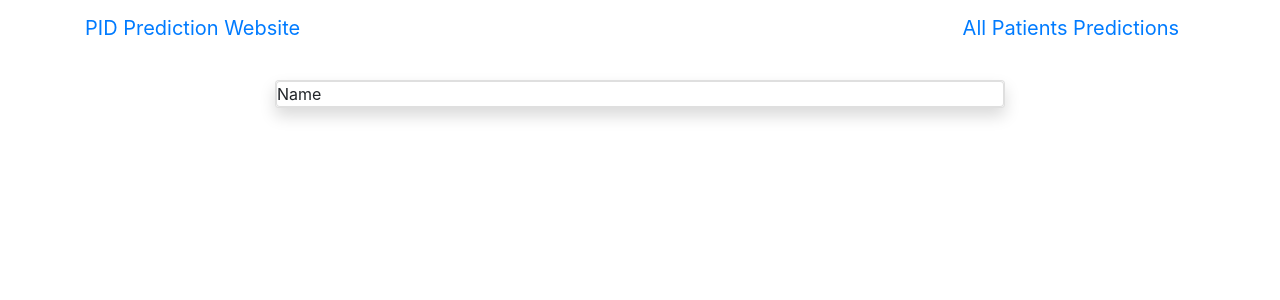
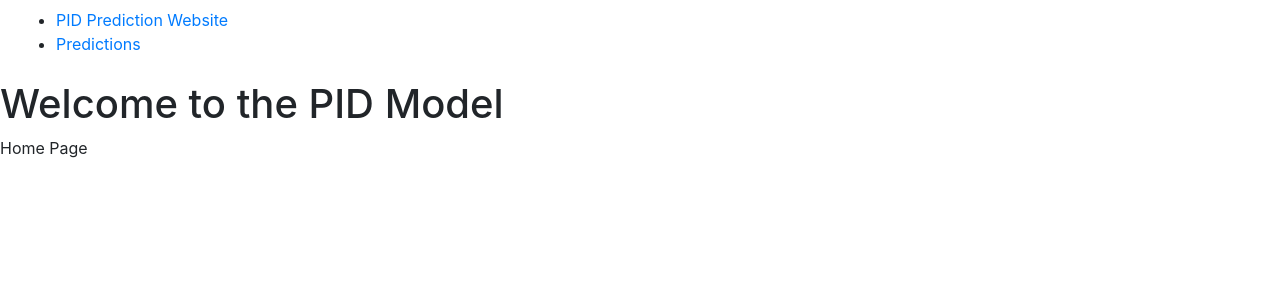
Before and after one commit to gaciuki2402/PID_WEB_APP, a Django app: page / in a window 1280 px wide. Shown: the top 300 px of the page. Run offline with Django 5.2, Linux system fonts and the light colour scheme; parts of the project's set-up code (start-up, migrations or seed data) failed here and were passed over.

Commit message:
initial commit

```diff
--- a/djangoPID/views.py
+++ b/djangoPID/views.py
@@ -1,7 +1,53 @@
 from django.shortcuts import render
+from .forms import PIDPredictionForm
+import pandas as pd
+import joblib
+
+# Function to load the model once when the server starts
+pipeline = joblib.load('')
+
+def predict_pid(age, stds_uti_history, iud_use, past_pelvic_pain, imaging_results, abnormal_discharge, irregular_periods, dyspareunia, dysuria, wbc_count, esr, crp_level):
+    new_data = pd.DataFrame({
+        'Age': [age],
+        'STDs/UTI History': [stds_uti_history],
+        'IUD Use': [iud_use],
+        'Past Pelvic Pain': [past_pelvic_pain],
+        'Imaging Results': [imaging_results],
+        'Abnormal Discharge': [abnormal_discharge],
+        'Irregular Periods': [irregular_periods],
+        'Dyspareunia': [dyspareunia],
+        'Dysuria': [dysuria],
+        'WBC Count': [wbc_count],
+        'ESR': [esr],
+        'CRP Level': [crp_level]
+    })
+    return pipeline.predict(new_data)[0]
+
+def predictions(request):
+    if request.method == 'POST':
+        form = PIDPredictionForm(request.POST)
+        if form.is_valid():
+            data = form.cleaned_data
+            prediction = predict_pid(
+                data['age'],
+                data['stds_uti_history'],
+                data['iud_use'],
+                data['past_pelvic_pain'],
+                data['imaging_results'],
+                data['abnormal_discharge'],
+                data['irregular_periods'],
+                data['dyspareunia'],
+                data['dysuria'],
+                data['wbc_count'],
+                data['esr'],
+                data['crp_level']
+            )
+            result = "PID Positive" if prediction == 1 else "PID Negative"
+            return render(request, 'pid_app/predictions.html', {'form': form, 'result': result})
+    else:
+        form = PIDPredictionForm()
+
+    return render(request, 'djangoPID/predictions.html', {'form': form})
 
 def index(request):
     return render(request, 'djangoPID/index.html')
-
-def predictions(request):
-    return render(request, 'djangoPID/predictions.html')
--- a/templates/djangoPID/index.html
+++ b/templates/djangoPID/index.html
@@ -1,16 +1,8 @@
 {% extends 'partials/base.html' %}
+
 {% block title %}Home{% endblock %}
 
 {% block content %}
-<div class="container">
-   <div class="row mt-4">
-        <div class="col-md-8 offset-md-2">
-           <div class="card shadow">
-            <div class="card body">
-                Name
-            </div>
-           </div>
-        </div>
-   </div>
-</div>
+<h1>Welcome to the PID Model</h1>
+<p>Home Page</p>
 {% endblock %}
--- a/templates/partials/base.html
+++ b/templates/partials/base.html
@@ -3,12 +3,12 @@
   <head>
     <!-- Required meta tags -->
     <meta charset="utf-8">
-    <meta name="viewport" content="width=device-width, initial-scale=1, shrink-to-fit=no">
+    <meta name="viewport" content="width=device-width, initial-scale=1">
 
     <!-- Bootstrap CSS -->
     <link rel="stylesheet" href="https://cdn.jsdelivr.net/npm/bootstrap@4.6.2/dist/css/bootstrap.min.css" integrity="sha384-xOolHFLEh07PJGoPkLv1IbcEPTNtaed2xpHsD9ESMhqIYd0nLMwNLD69Npy4HI+N" crossorigin="anonymous">
 
-    <title>{% block title %} {% endblock %}</title>
+    <title>{% block title %} PID Model{% endblock %}</title>
   </head>
   <body>
     {% include 'partials/nav.html' %}
--- a/templates/partials/nav.html
+++ b/templates/partials/nav.html
@@ -1,6 +1,6 @@
 <nav class="navbar navbar-pink bg-pink">
-    <div class="container">
-        <a class="navbar-brand" href="{% url 'djangoPID-index' %}">PID Prediction Website</a>
-        <a class="navbar-brand ml-auto" href="{% url 'djangoPID-predictions' %}">All Patients Predictions</a>
-    </div>
+    <ul>
+        <li><a href="{% url 'djangoPID-index' %}">PID Prediction Website</a></li>
+        <li><a href="{% url 'djangoPID-predictions' %}">Predictions</a></li>
+    </ul>
   </nav>
```
Also changed, not shown: djangoPID/forms.py (added, +20 -0 lines), templates/djangoPID/predictions.html (+10 -8 lines).
